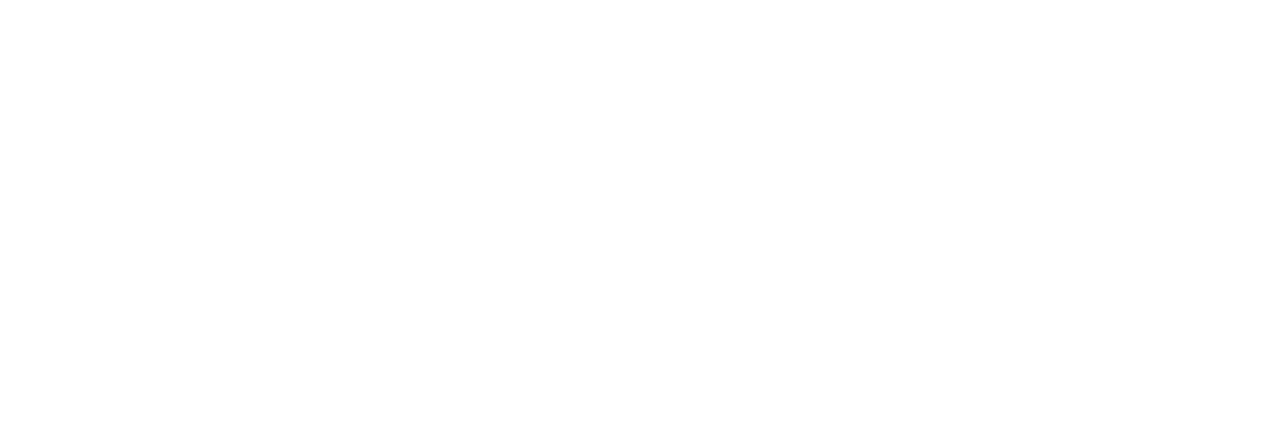
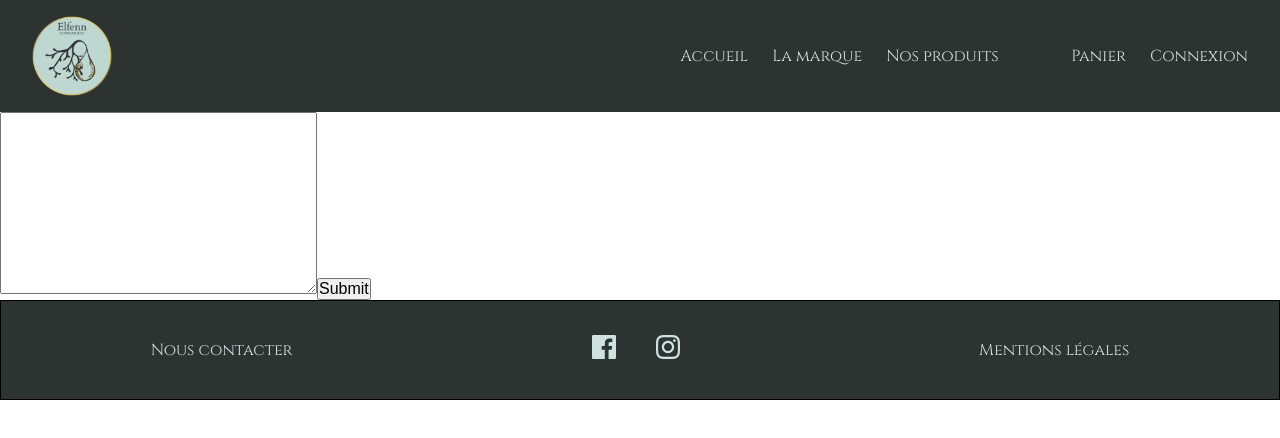
Before and after one commit to WildCodeSchool/remote2q4-21-p3-agathe-front, a React (Create React App) app: page /admin/presentation in a window 1280 px wide. Before the commit this address had no page. Shown: the top 438 px of the page. Built offline with nearby package versions, Linux system fonts and the light colour scheme; no server answers; a web font is replaced by a local one.

Commit message:
create admin

```diff
--- a/src/App.jsx
+++ b/src/App.jsx
@@ -6,6 +6,7 @@
 import Catalogue from "./pages/Catalogue";
 import ContactPage from "./pages/ContactPage";
 import LoginPage from "./pages/LoginPage";
+import TextAdmin from "./pages/TextAdmin";
 
 import "./App.css";
 
@@ -20,6 +21,7 @@
           <Route path="/catalogue" element={<Catalogue />} />
           <Route path="/contact" element={<ContactPage />} />
           <Route path="/login" element={<LoginPage />} />
+          <Route path="/admin/presentation" element={<TextAdmin />} />
         </Routes>
       </BrowserRouter>
     </div>
--- /dev/null
+++ b/src/components/admin/TextForm.jsx
@@ -0,0 +1,49 @@
+import React, { useEffect, useState } from "react";
+import axios from "axios";
+import { useForm } from "react-hook-form";
+
+const TextForm = () => {
+  const { register, handleSubmit, setValue } = useForm();
+  const [update, setUpdate] = useState("");
+
+  const onSubmit = async (data) => {
+    try {
+      console.log(data);
+      axios
+        .put(`${process.env.REACT_APP_URL_SERVER}/api/presentation`, data)
+        .then((res) => {
+          if (res.status === 200) {
+            setUpdate("Mise à jour effectuée");
+            console.log({ update });
+            //   redirect("/#homepage");
+          }
+        });
+    } catch (error) {
+      console.log(error);
+    }
+  };
+
+  useEffect(() => {
+    axios
+      .get(`${process.env.REACT_APP_URL_SERVER}/api/presentation`)
+      .then((response) => setValue("presentation", response.data.presentation));
+  });
+
+  return (
+    <div>
+      <form onSubmit={handleSubmit(onSubmit)}>
+        <textarea
+          id="presentation"
+          cols="30"
+          rows="10"
+          {...register("presentation")}
+        ></textarea>
+
+        <input type="submit" />
+      </form>
+      <p>{update}</p>
+    </div>
+  );
+};
+
+export default TextForm;
--- a/src/pages/Brand.css
+++ b/src/pages/Brand.css
@@ -24,14 +24,15 @@
 
 .title {
     z-index: 1;
-    top: 13%;
+    top: 10%;
     position: absolute;
     text-align: center;
     font-family: var(--font-home);
-    font-size: 3.5em;
+    font-weight: 500;
+    font-size: 5.5em;
     letter-spacing: 2px;
     color: white;
-    left: 32%;
+    left: 27%;
 }
 
 /* hr {
--- /dev/null
+++ b/src/pages/TextAdmin.jsx
@@ -0,0 +1,18 @@
+import React from 'react'
+import Navbar from '../components/home/Navbar'
+import Footer from '../components/home/Footer'
+import TextForm from '../components/admin/TextForm'
+
+const TextAdmin = () => {
+  return (
+    <div>
+        <Navbar />
+        <div className='LoginContainer'>
+            <TextForm/>
+        </div>
+        <Footer />
+    </div>
+  )
+}
+
+export default TextAdmin
```
